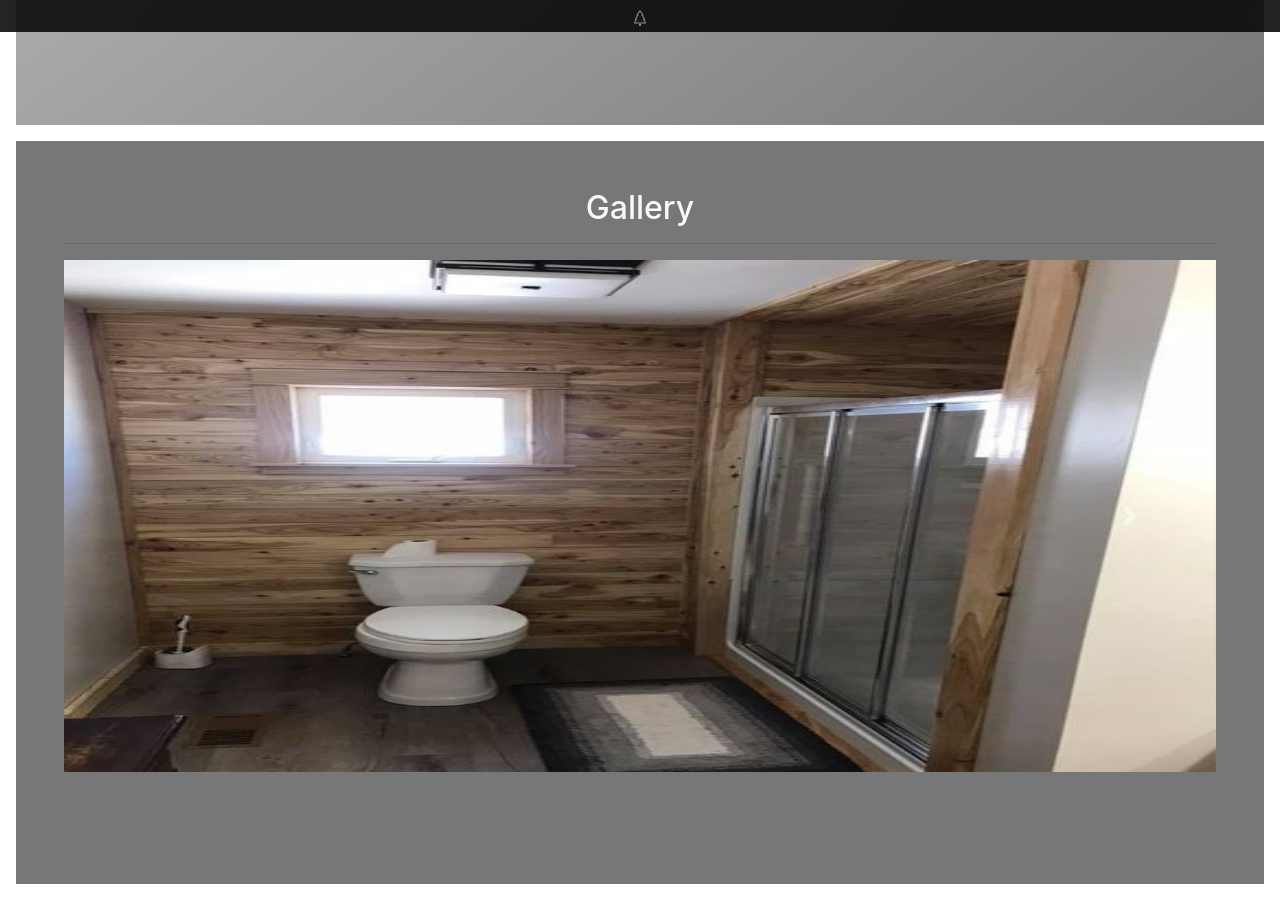
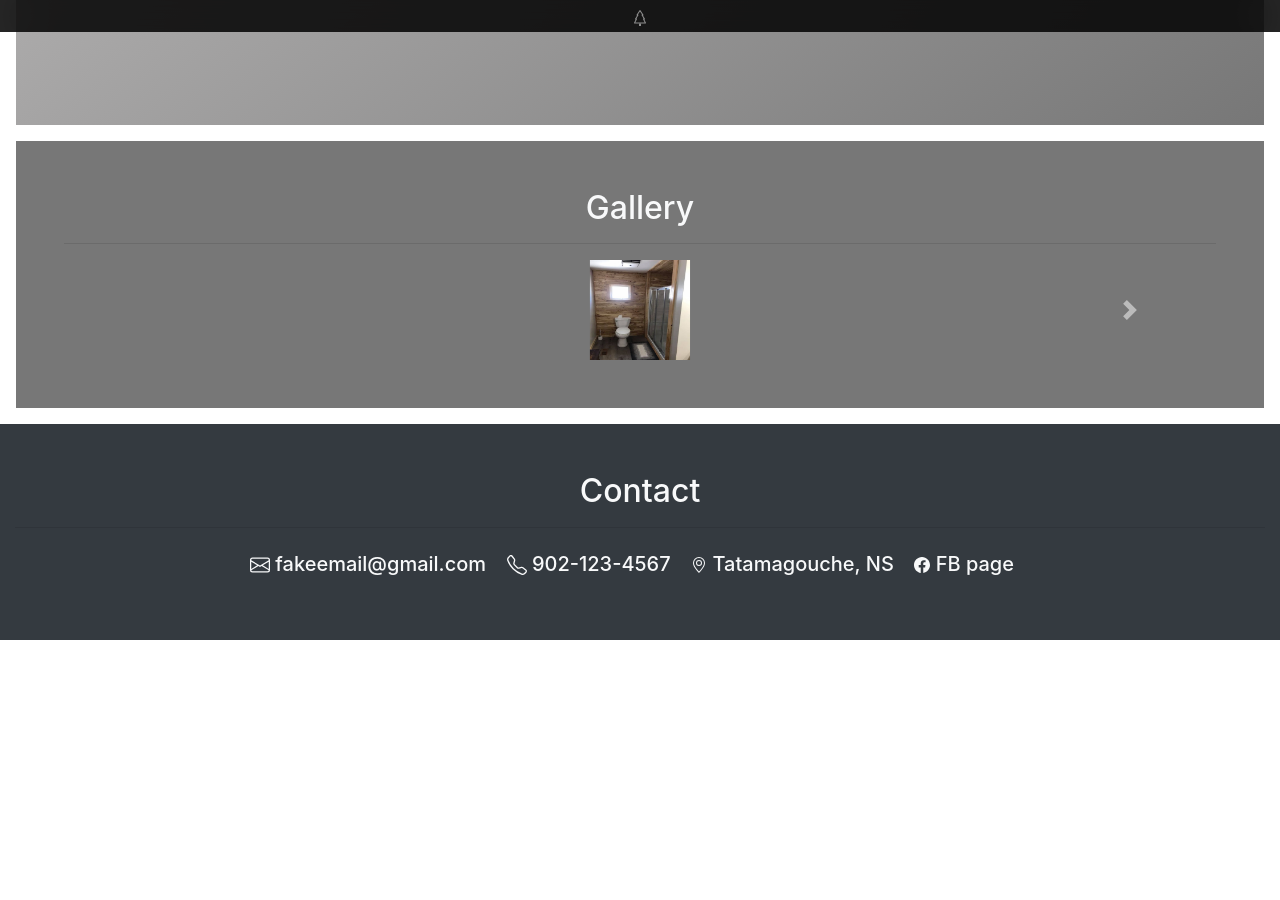
Before and after one commit to DBCarpentry/DBCarpentry.github.io, a Jekyll site: the page built from index.html, in a window 1280 px wide and 900 px high, scrolled down 1739 px. Built offline with Jekyll 4.4.1, drawn with Linux system fonts in a browser that asks for light colours; after the commit the page ends 2379 px from its top, so only the background shows below that.

Commit message:
delete css

```diff
--- a/_layouts/default.html
+++ b/_layouts/default.html
@@ -8,14 +8,12 @@
     <!-- STYLING CREDIT TO Mark Otto, Jacob Thornton, and Bootstrap contributors-->
     <meta name="generator" content="Jekyll v4.1.1">
     <title>Dan Barrett Carpentry</title>
-    <link rel="canonical" href="https://getbootstrap.com/docs/5.0/examples/carousel/">
     <link rel="canonical" href="https://getbootstrap.com/docs/4.5/examples/cover/">
     <!--favicon-->
     <link rel="icon" href="assets/img/tree.svg">
     <!-- Bootstrap core CSS -->
     <link rel="stylesheet" href="https://stackpath.bootstrapcdn.com/bootstrap/4.5.2/css/bootstrap.min.css" integrity="sha384-JcKb8q3iqJ61gNV9KGb8thSsNjpSL0n8PARn9HuZOnIxN0hoP+VmmDGMN5t9UJ0Z" crossorigin="anonymous">
     <!-- Custom styles-->
-    <link href="./assets/css/carousel.css" rel="stylesheet">
     <link href="./assets/css/product.css" rel="stylesheet">
 
     <style>
--- a/assets/css/carousel.css
+++ /dev/null
@@ -1,25 +0,0 @@
-
-/* CUSTOMIZE THE CAROUSEL
--------------------------------------------------- */
-
-/* Carousel base class */
-.carousel {
-  margin-bottom: 4rem;
-}
-/* Since positioning the image, we need to help out the caption */
-.carousel-caption {
-  bottom: 3rem;
-  z-index: 10;
-}
-
-/* Declare heights because of positioning of img element */
-.carousel-item {
-  height: 32rem;
-}
-.carousel-item > img {
-  position: absolute;
-  top: 0;
-  left: 0;
-  min-width: 100%;
-  height: 32rem;
-}
```
